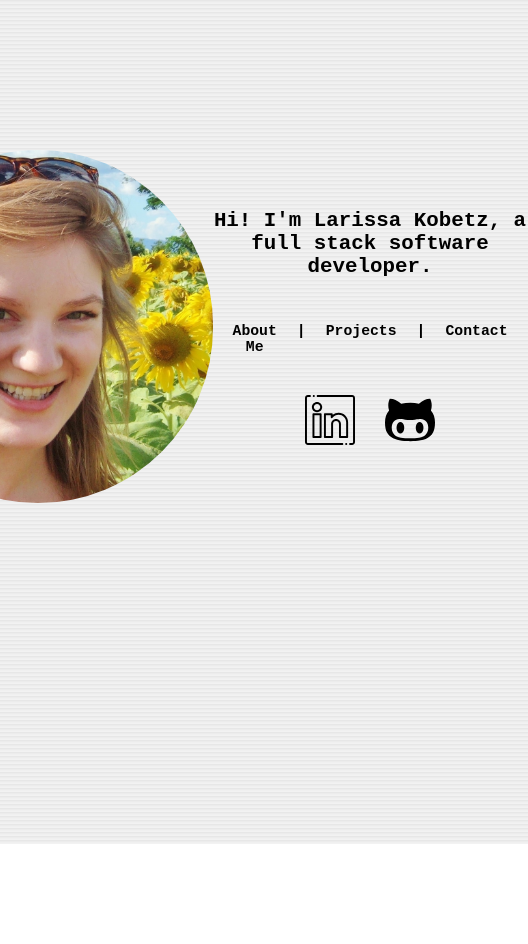
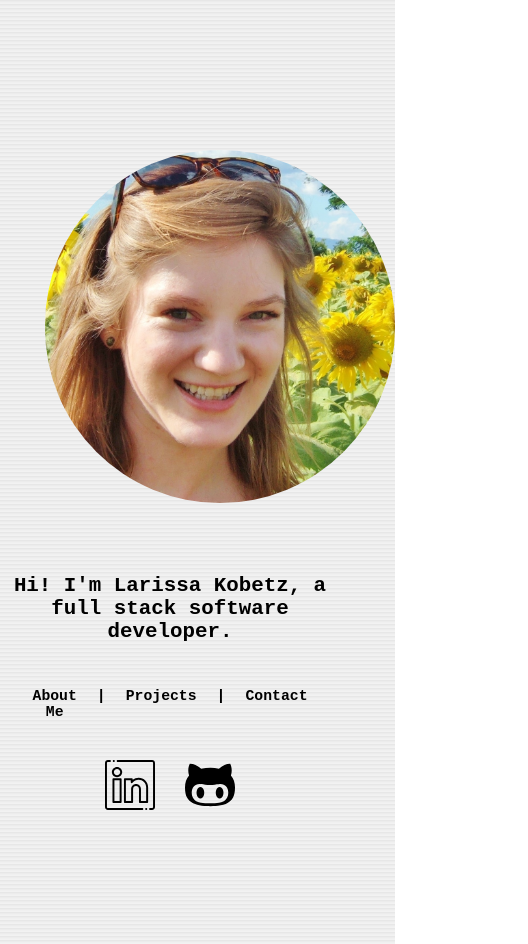
Before and after one commit to lkobetz/lkobetz.github.io, a React (Create React App) app: page / in a window 390 px wide. Shown: the whole page, 528 px wide, since content can reach past the window. Before the commit the page ends 844 px from the top, so only its background shows below. Built offline with nearby package versions, Linux system fonts and the light colour scheme.

Commit message:
improved mobile responsiveness

```diff
--- a/src/App.css
+++ b/src/App.css
@@ -1,40 +1,16 @@
 html {
-  width: 100%;
-  height: 100%;
+  width: 100vw;
+  height: 100vh;
   background-image: url("images/shl.png");
   background-repeat: repeat;
 }
 
 .App {
   text-align: center;
-  height: 100%;
-  width: 100%;
+  height: 100vh;
+  width: 100vw;
 }
 
-/* Extra small devices (phones, 600px and down) */
-@media only screen and (max-width: 600px) {
-  /* .example {background: red;} */
-}
-
-/* Small devices (portrait tablets and large phones, 600px and up) */
-@media only screen and (min-width: 600px) {
-  /* .example {background: green;} */
-}
-
-/* Medium devices (landscape tablets, 768px and up) */
-@media only screen and (min-width: 768px) {
-  /* .example {background: blue;} */
-}
-
-/* Large devices (laptops/desktops, 992px and up) */
-@media only screen and (min-width: 992px) {
-  /* .example {background: orange;} */
-}
-
-/* Extra large devices (large laptops and desktops, 1200px and up) */
-@media only screen and (min-width: 1200px) {
-  /* .example {background: pink;} */
-}
 
 .App-header {
   display: flex;
@@ -45,6 +21,16 @@ html {
   font-size: calc(10px + 2vmin);
   color: black;
   font-family: 'Courier New', Courier, monospace;
+}
+
+.section {
+  display: flex;
+  flex-direction: row;
+}
+
+/* Extra small devices (phones, 600px and down) */
+@media only screen and (max-width: 600px) {
+  .App-header, .section {flex-direction: column;}
 }
 
 .profile_photo {
@@ -66,11 +52,6 @@ html {
   align-items: center;
   margin-right: 50px;
   margin-top: 50px;
-}
-
-.section {
-  display: flex;
-  flex-direction: row;
 }
 
 #logos {
```
